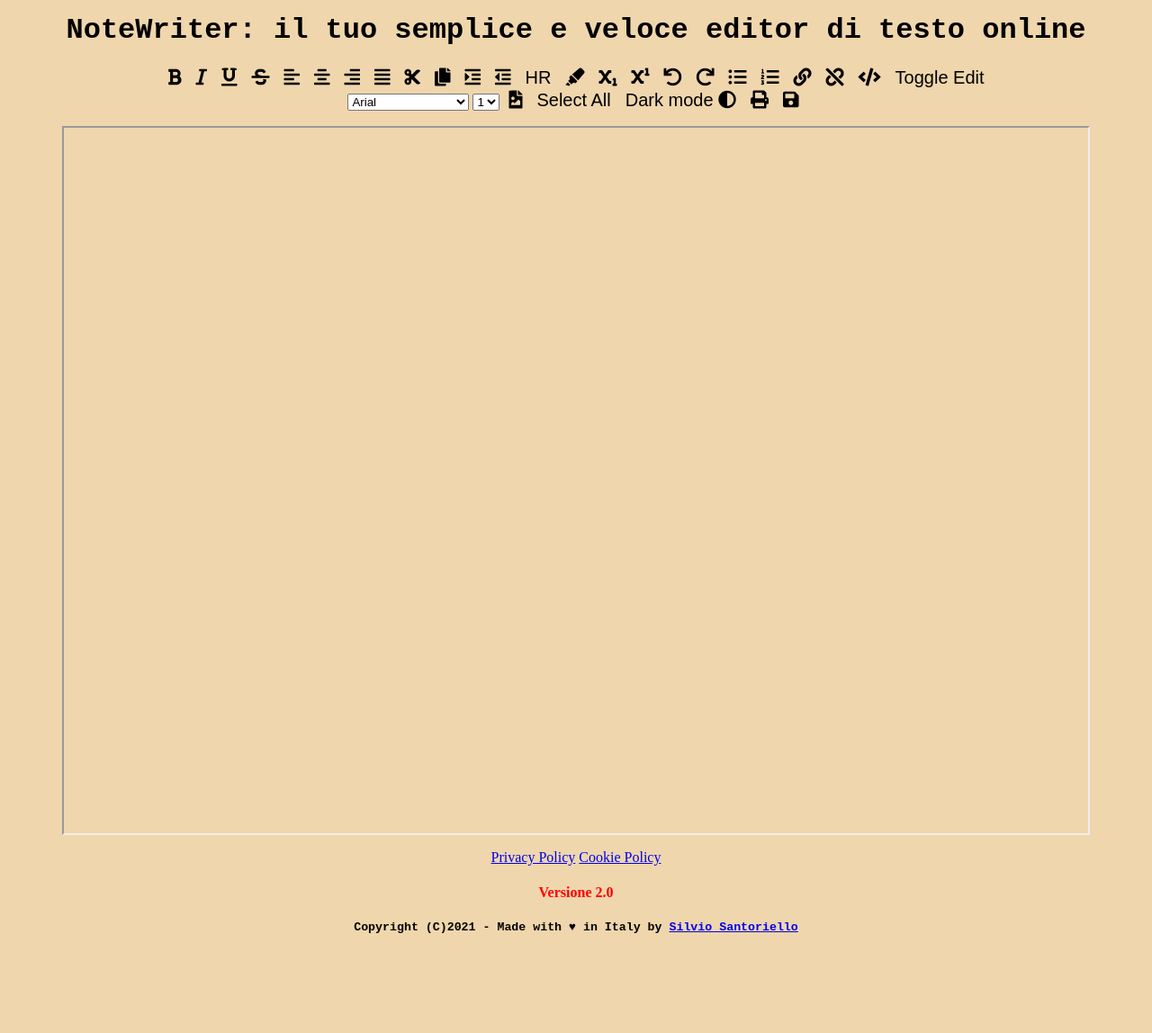
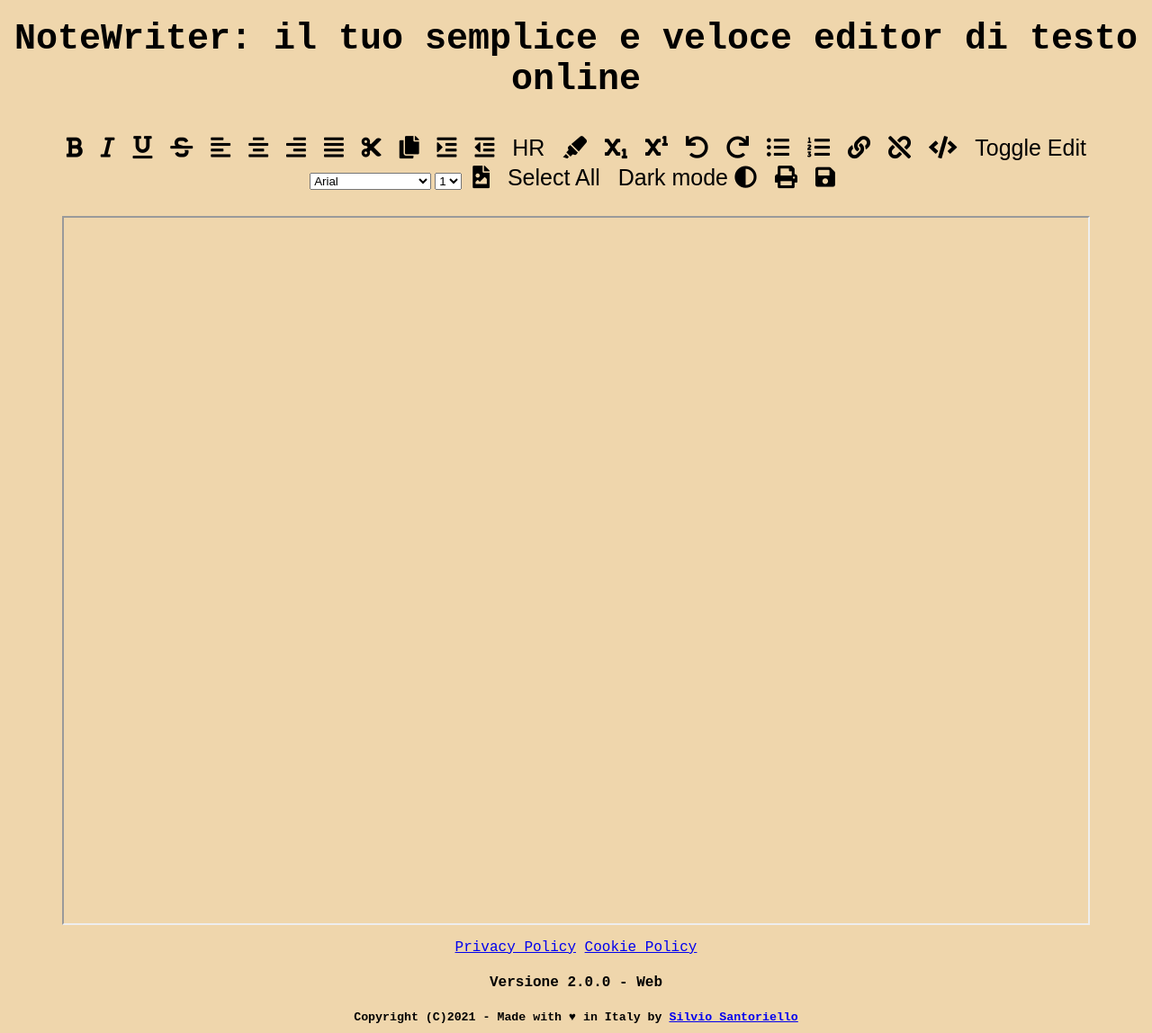
Before and after one commit to silviosanto6605/NoteWriter, a plain HTML site: page index.html in a window 1280 px wide. Shown: the part 152-1300 px from the top of the page at 90% size. Before the commit the page ends 1212 px from the top, so only its background shows below. Drawn offline with Linux system fonts and the light colour scheme.

Commit message:
Improved dark mode, editor code improvements

```diff
--- a/css/style.css
+++ b/css/style.css
@@ -2,26 +2,46 @@
     background-color: #EFD6AC;
 }
 
-h1 {
-    color: ghostwhite;
+#titolo{
+    color: black;
+    font-size: 40px;
+    font-family: 'Courier New';
 }
 
+button{
 
-h4 {
-    color: red;
-    text-decoration: none;
+    font-size: 25px;
+    background-color: transparent;
+    cursor:pointer;
+    outline:none;
+    margin: 2px;
+    border-radius: 3px;
+    padding-top: 0;
+    padding-bottom: 0;
+    border: none;
+
+}
+
+.fas{
+
 }
 
 
 
-button{
-
-    font-size: 20px;
+.editSection{
+    border: transparent;
+    color: white;
+    padding: 10px 24px;
+    cursor: pointer;
     border: none;
-    border-radius: 10px;
-    background-color: transparent;
-    cursor:pointer;
-    overflow: hidden;
-    outline:none;
 
 }
+
+.editSection button:hover {
+    background-color: rgba(123, 149, 125, 0.51);
+}
+
+#footer{
+    font-family: "Courier New", monospace;
+
+}
--- a/index.html
+++ b/index.html
@@ -54,9 +54,9 @@
     <div id="notewriter" align="center">
 
         <a href="."><img src="img/logo-new-resize.png" id="logo"> </a></br>
-        <h1 style="color: black; font-family: 'Courier New'" id="titolo">NoteWriter: il tuo semplice e veloce editor di
+        <h1 id="titolo">NoteWriter: il tuo semplice e veloce editor di
             testo online</h1>
-        <div id="editSection" align="center">
+        <div class="editSection" align="center">
             <button onclick="execCmd('bold');"><i class="fas fa-bold"></i></button>
             <button onclick="execCmd('italic');"><i class="fas fa-italic"></i></button>
             <button onclick="execCmd('underline');"><i class="fas fa-underline"></i></button>
@@ -85,7 +85,7 @@
             <button onclick="execCmd('redo');"><i class="fas fa-redo"></i></button>
             <button onclick="execCmd('insertUnorderedList');"><i class="fas fa-list-ul"></i></button>
             <button onclick="execCmd('insertOrderedList');"><i class="fas fa-list-ol"></i></button>
-            <button onclick="execCommandWithArg('createLink', prompt('Enter a URL', 'http://'));"><i
+            <button onclick="execCommandWithArg('createLink', insertURL('Inserisci un URL','http://example.com/'));"><i
                     class="fas fa-link"></i></button>
             <button onclick="execCmd('unlink');"><i class="fas fa-unlink"></i></button>
             <button onclick="toggleSource();"><i class="fas fa-code"></i></button>
@@ -116,7 +116,7 @@
                 <option value="8">8</option>
                 <option value="9">9</option>
             </select>
-            <button onclick="execCommandWithArg('insertImage', prompt('Enter the image URL', ''));"><i
+            <button onclick="execCommandWithArg('insertImage', insertURL('Inserisci un URL immagine','http://example.com/image.png'));"><i
                     class="fas fa-file-image"></i></button>
             <button onclick="execCmd('selectAll');">Select All</button>
             <button onclick="ChangeMode()"> Dark mode <i class="fas fa-adjust"></i></button>
@@ -145,7 +145,7 @@
     </script>
 
 
-    <footer align="center">
+    <footer align="center" id="footer">
         <div id="legal-stuff">
             <a href="https://www.iubenda.com/privacy-policy/76396991" class="iubenda-white iubenda-embed "
                 title="Privacy Policy ">Privacy Policy</a>
@@ -188,7 +188,7 @@
             </script>
         </div>
         <h4>
-            Versione 2.0 </h4>
+            Versione 2.0.0 - Web </h4>
         <h5 style="font-family: 'Courier New'"> Copyright (C)2021 - Made with &hearts; in Italy by <a
                 href="https://linktr.ee/silviosanto" rel="external">Silvio Santoriello</a>
         </h5>
--- a/js/editor.js
+++ b/js/editor.js
@@ -22,7 +22,7 @@
         document.getElementsByTagName('iframe')[0].style.backgroundColor = "white";
         document.getElementsByTagName('footer')[0].style.color = "white";
         for (var i = 0; i < x.length; i++) {
-            x[i].style.backgroundColor = "white";
+            x[i].style.color = "white";
         }
         document.getElementById('titolo').style.color = "white";
         DarkMode = true;
@@ -36,7 +36,7 @@
         document.getElementById('titolo').style.color = "black";
         var j;
         for (j = 0; j < x.length; j++) {
-            x[j].style.backgroundColor = "transparent";
+            x[j].style.color = "black";
         }
         DarkMode = false;
     }
@@ -128,3 +128,7 @@
     // remove the link from the DOM
     document.body.removeChild(event.target);
 }
+
+function insertURL(message,placeholder) {
+    return prompt(message.toString(), 'http://')
+}
```
Also changed, not shown: 1 other file.
